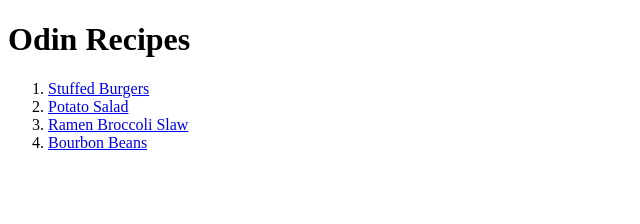
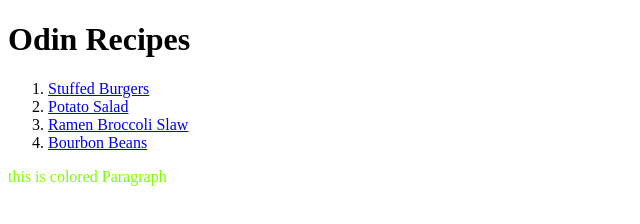
Before and after one commit to Sajad-Ul-Mulk/odin-recipes, a plain HTML site: page index.html in a window 1280 px wide. Shown: the whole page, without its empty margins (0-640 px from the left). Drawn offline with Linux system fonts and the light colour scheme.

Commit message:
Added My CSS File style.css

```diff
--- a/index.html
+++ b/index.html
@@ -30,5 +30,6 @@
 
     </li>
 </ol>
+<p>this is colored Paragraph</p>
 </body>
 </html>
```
